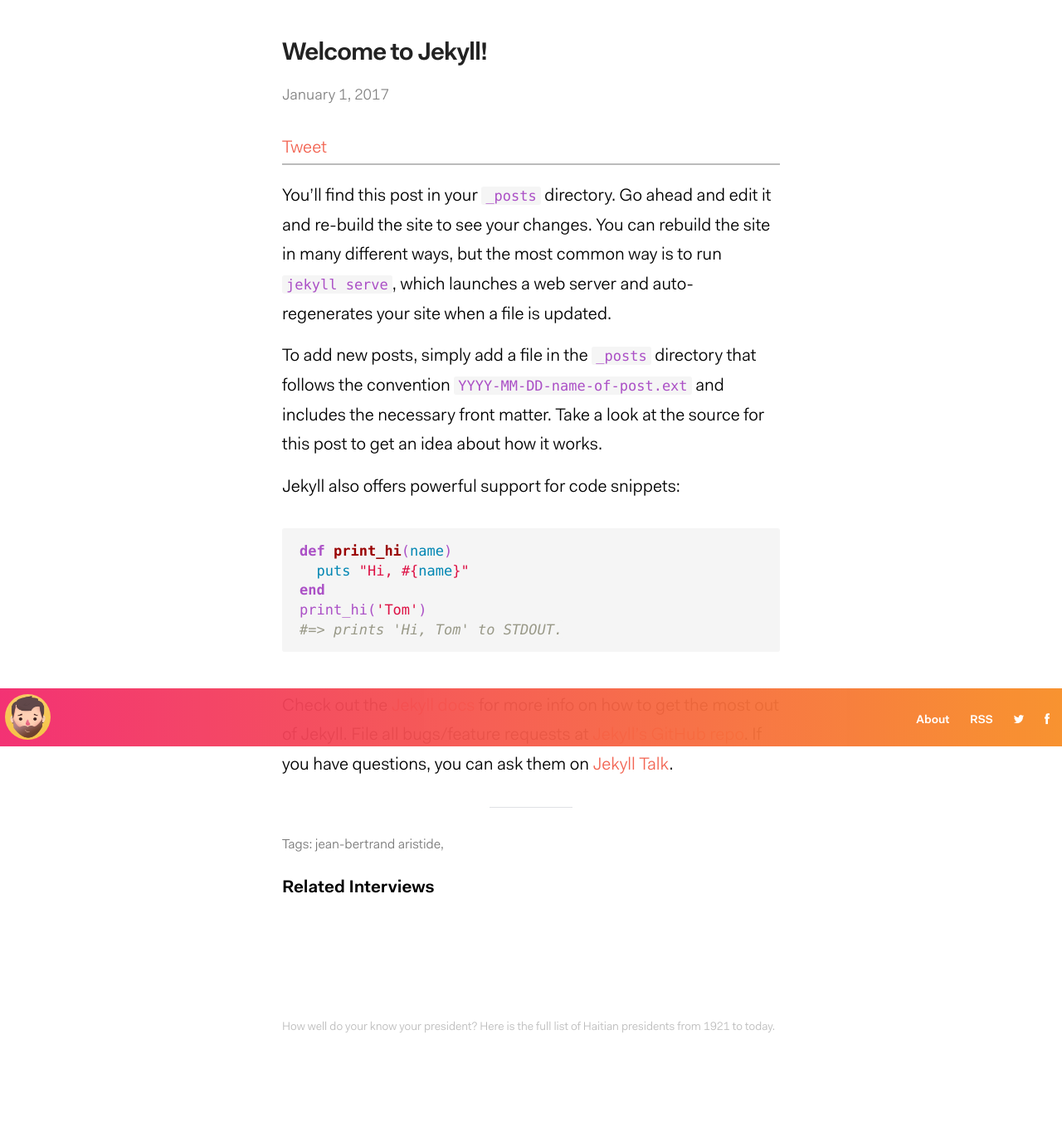
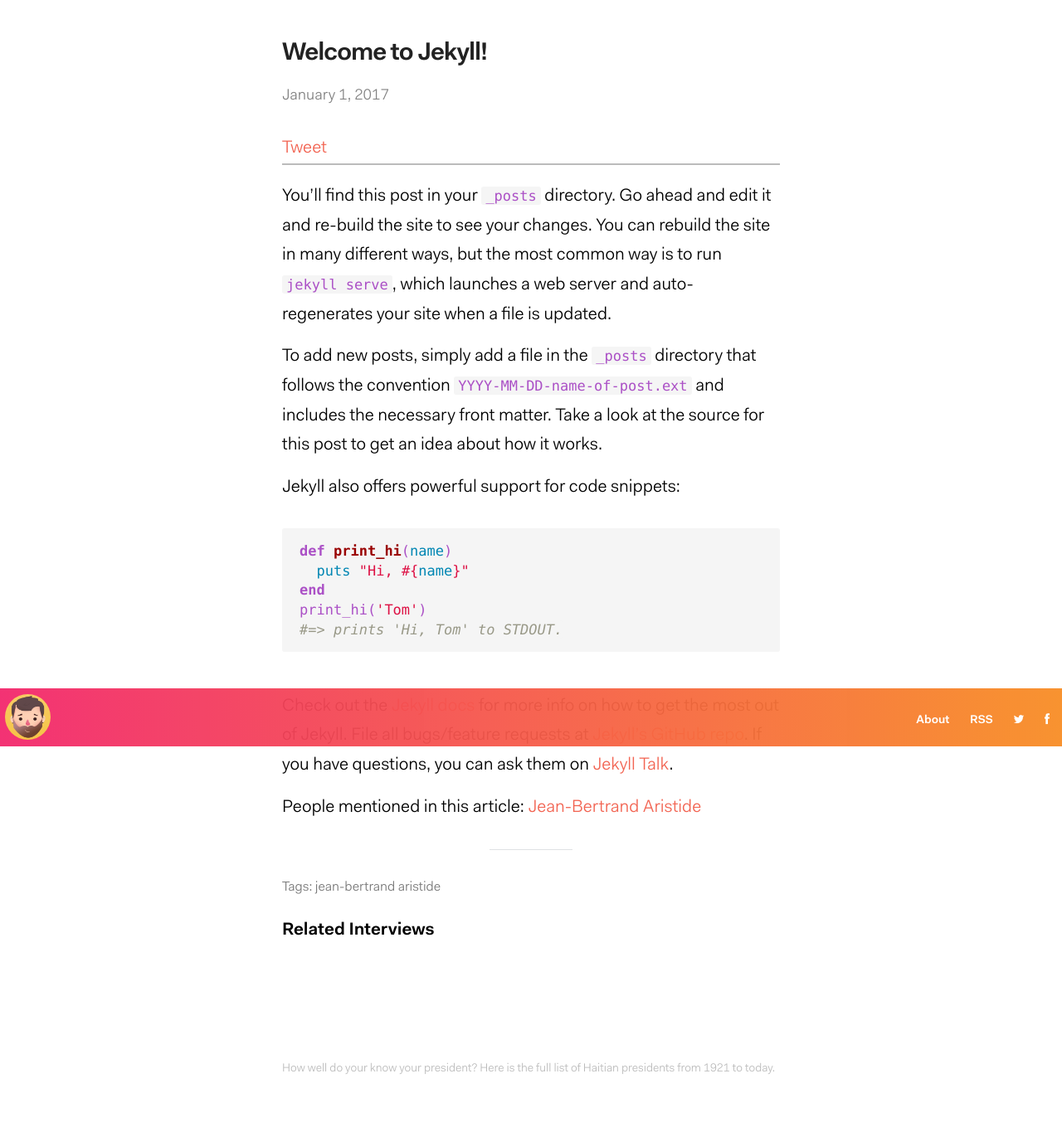
Before and after one commit to kenold/haitipresidents_jekyll, a Jekyll site: the page built from _posts/2017-01-01-welcome-to-jekyll.markdown, in a window 1280 px wide. Shown: the whole page at 83% size. Built offline with Jekyll 4.4.1, drawn with Linux system fonts in a browser that asks for light colours; comment, search, counter and statistics services are not loaded; before the commit the page ends 1315 px from its top, so only the background shows below that.

Commit message:
add people mentioned

```diff
--- a/_layouts/post.html
+++ b/_layouts/post.html
@@ -4,7 +4,6 @@
 <div class="post">
 
   <header class="post-header">
-      {% assign person = site.people | where: "full_name", page.person | first %}
     <h1 class="post-title">{{ page.title }}</h1>
     <p class="post-meta">{{ page.date | date: "%B %-d, %Y" }}</p>
   </header>
@@ -24,17 +23,18 @@
 
   <article class="post-content">
     {{ content }}
+    <p>People mentioned in this article:
+    {% assign person = site.people | where: "name", page.person | first %}
+    <a href="{{ person.url }}">{{ person.name }}</a></p>
   </article>
 
   <hr>
   <div class="tags">
   <i class="fa fa-tag"></i> Tags:
     {% for tags in page.tags %}
-      {{ tags  | downcase }},
+      {{ tags | join: ", " | downcase }}
     {% endfor %}
-    {{ page.person | downcase }},
-    {% assign person = site.people | where: "full_name", page.person | first %}
-    {{ person.company | downcase }}
+    {{ page.person | downcase }}
 </div>
 
   <div class="related">
```
